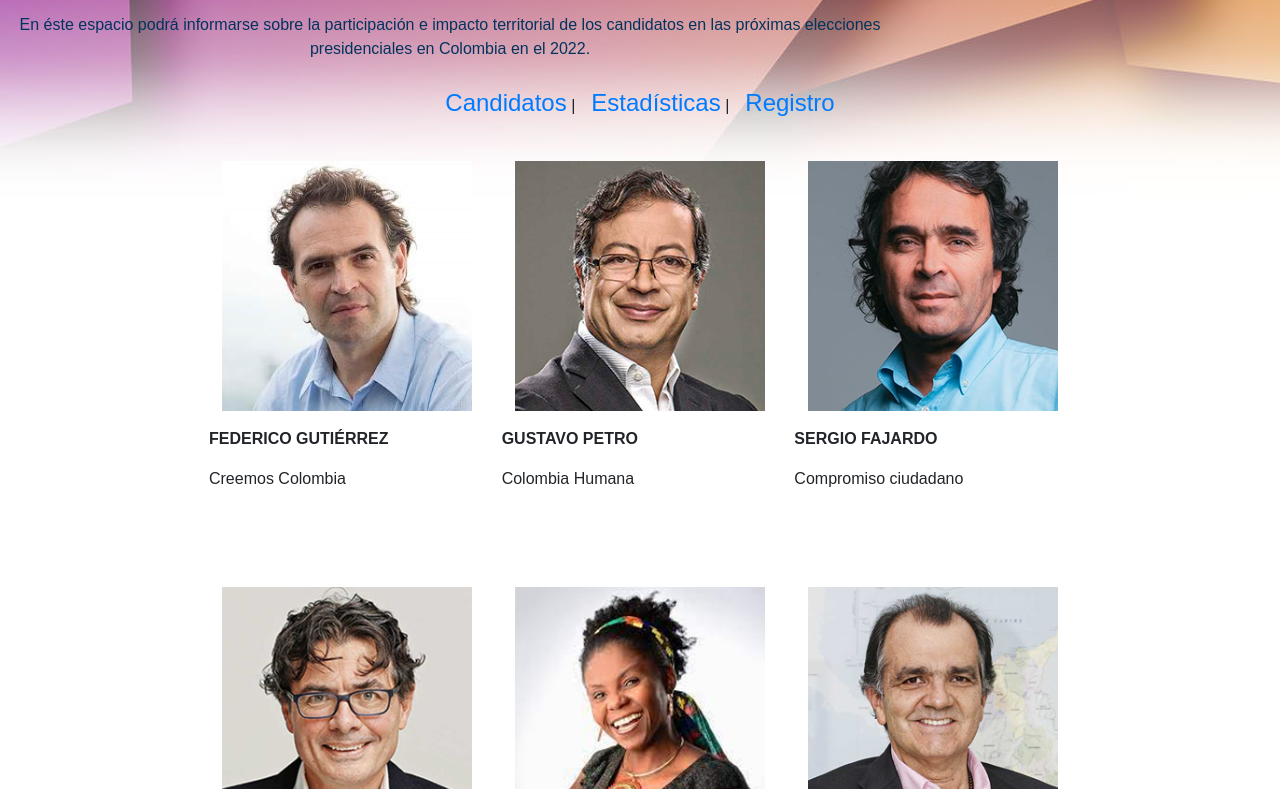
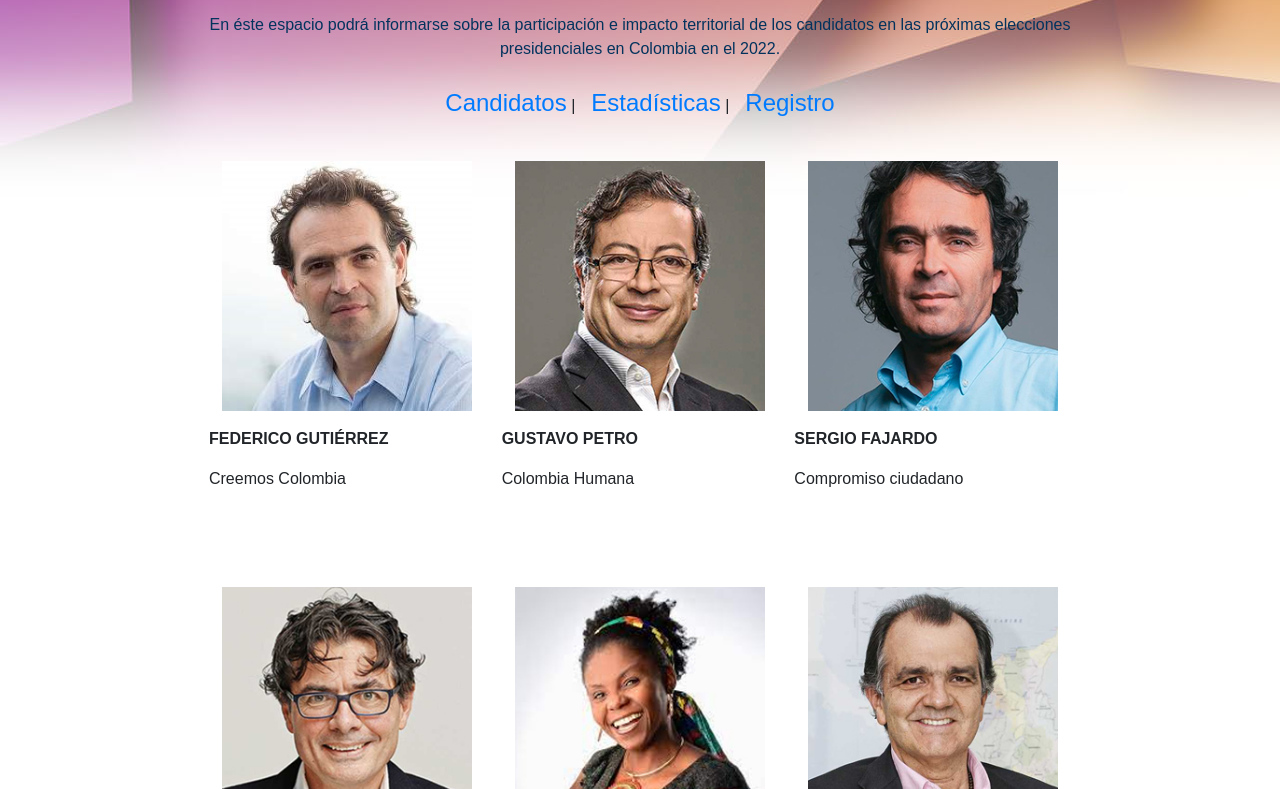
Before and after one commit to rbndigital/sprint3, a plain HTML site: page index.htm in a window 1280 px wide. Shown: the part 171-960 px from the top of the page. Drawn offline with nearby package versions, Linux system fonts and the light colour scheme; a web font is replaced by a local one.

Commit message:
alineado

```diff
--- a/index.htm
+++ b/index.htm
@@ -30,9 +30,9 @@
                     &nbsp;¡Colombia Elige 2022!
                     <img src="assets/img/bandera.png" width="65" height="65" alt="Bandera" title="Colombia" />
                 </p>
-                <p class="bannerText2" align="center">
+                <center><p class="bannerText2">
                     En éste espacio podrá informarse sobre la participación e impacto territorial de los candidatos en las próximas elecciones presidenciales en Colombia en el 2022.
-                </p>
+                </p></center>
 
             </p>
         </header>
```
